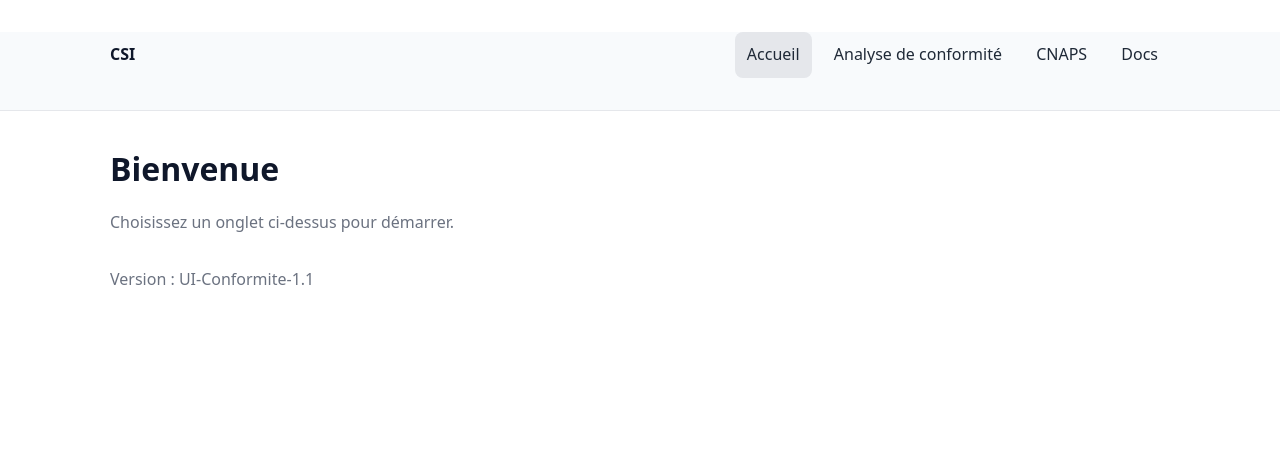
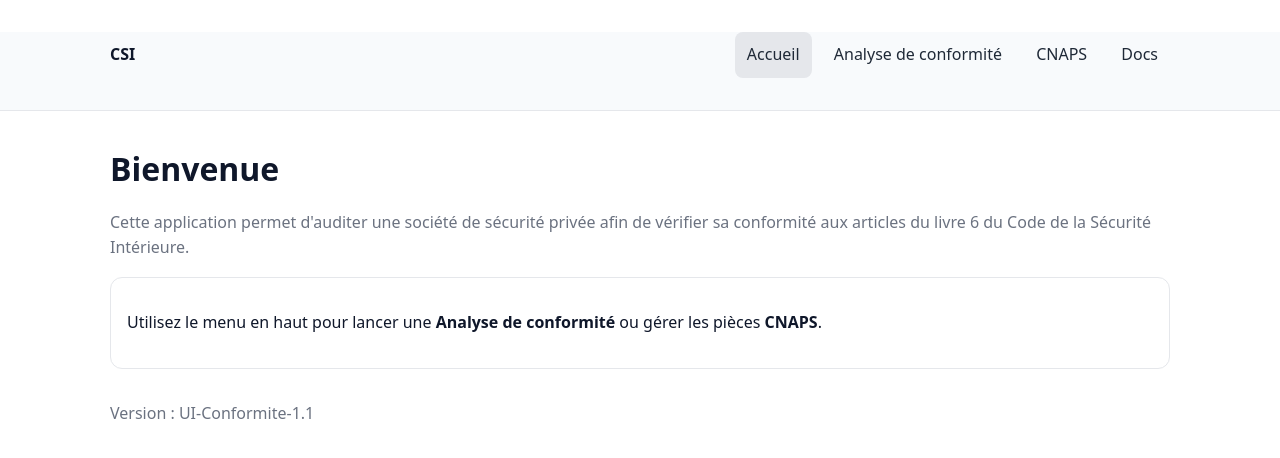
Before and after one commit to mescoubas-tech/csi-api, a FastAPI app: page / in a window 1280 px wide. Shown: the top 458 px of the page. Run offline with FastAPI, Linux system fonts and the light colour scheme.

Commit message:
Update index.html

```diff
--- a/app/templates/index.html
+++ b/app/templates/index.html
@@ -2,5 +2,11 @@
 {% block title %}CSI — Accueil{% endblock %}
 {% block content %}
   <h1>Bienvenue</h1>
-  <p class="muted">Choisissez un onglet ci-dessus pour démarrer.</p>
+  <p class="muted">
+    Cette application permet d'auditer une société de sécurité privée afin de vérifier sa conformité aux articles du livre 6 du Code de la Sécurité Intérieure.
+  </p>
+
+  <div class="card">
+    <p>Utilisez le menu en haut pour lancer une <b>Analyse de conformité</b> ou gérer les pièces <b>CNAPS</b>.</p>
+  </div>
 {% endblock %}
```
